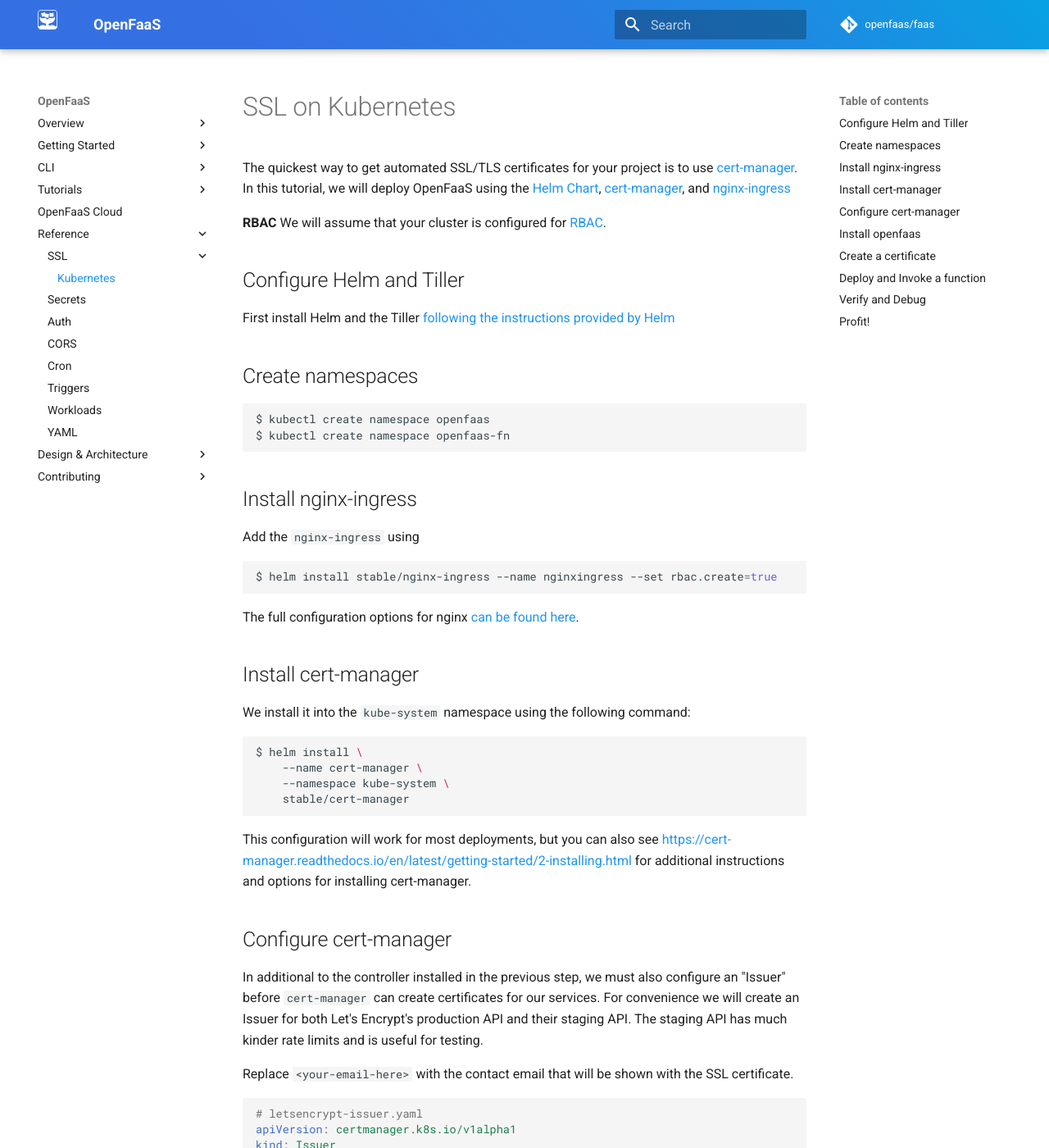
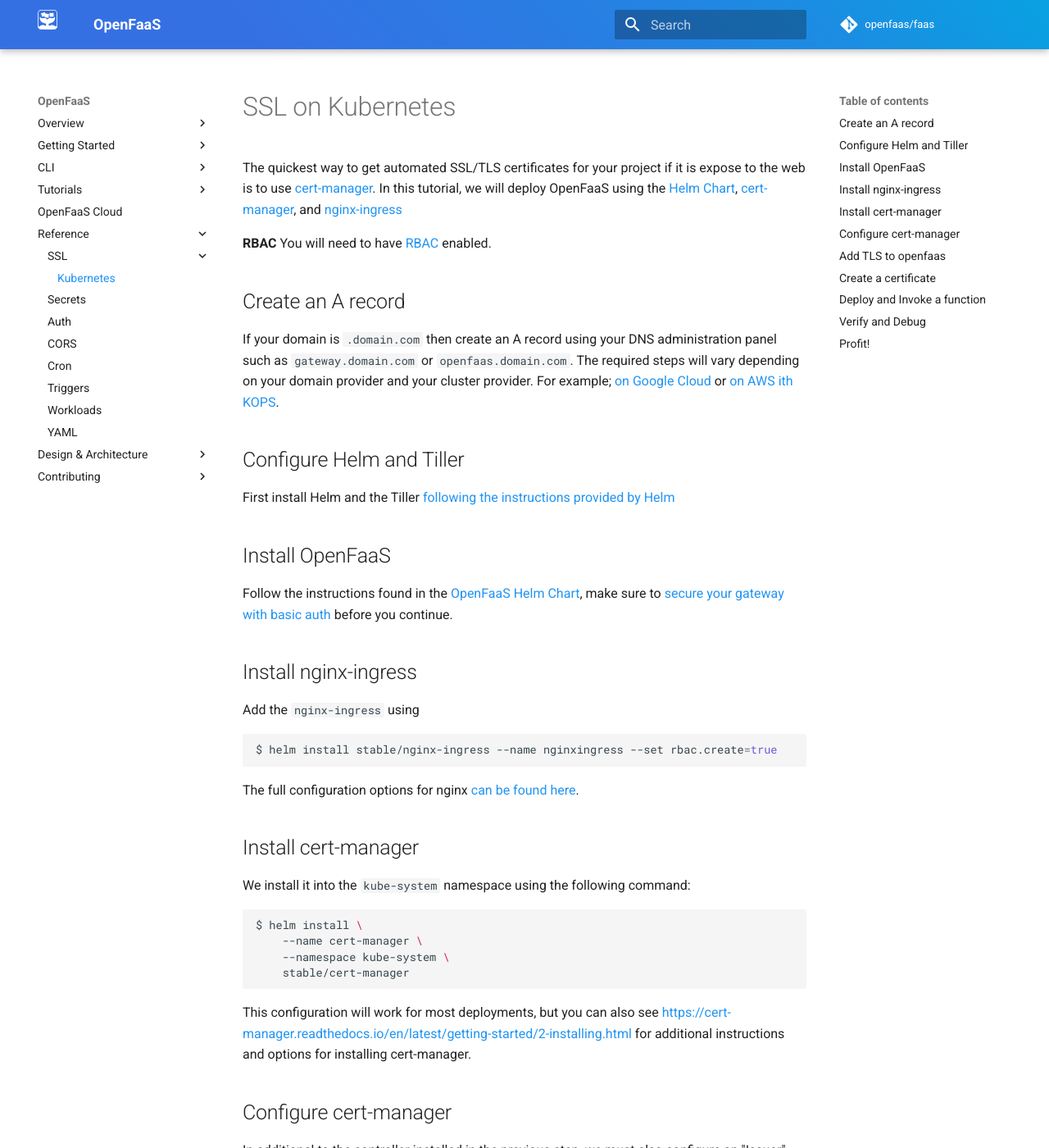
Before and after one commit to openfaas/docs, an MkDocs documentation site: the page built from docs/reference/ssl/kubernetes-with-cert-manager.md, in a window 1280 px wide and 1400 px high. Shown: the whole window at 82% size. Built offline with MkDocs 1.6.1 and Material for MkDocs 9.7.7, drawn with Linux system fonts in a browser that asks for light colours; comment, search, counter and statistics services are not loaded; some of the changed text lies outside the part shown.

Commit message:
Improve language and install instructions
**What**
- Reference the OpenFaaS Helm Chart install instructions instead of
providing new instructions
- Guide the user to use basic auth
- Include missing steps such as DNS registration
- Various language improvements

Signed-off-by: Lucas Roesler <roesler.lucas@gmail.com>

````diff
--- a/docs/reference/ssl/kubernetes-with-cert-manager.md
+++ b/docs/reference/ssl/kubernetes-with-cert-manager.md
@@ -1,19 +1,20 @@
 # SSL on Kubernetes
 
-The quickest way to get automated SSL/TLS certificates for your project is to use [cert-manager][cert-manager]. In this tutorial, we will deploy OpenFaaS using the [Helm Chart][openfaas-helm], [cert-manager][cert-manager], and [nginx-ingress][nginx-ingress]
+The quickest way to get automated SSL/TLS certificates for your project if it is expose to the web is to use [cert-manager][cert-manager]. In this tutorial, we will deploy OpenFaaS using the [Helm Chart][openfaas-helm], [cert-manager][cert-manager], and [nginx-ingress][nginx-ingress]
 
-**RBAC** We will assume that your cluster is configured for [RBAC][k8s-rbac].
+**RBAC** You will need to have [RBAC][k8s-rbac] enabled.
+
+## Create an A record
+
+If your domain is `.domain.com` then create an A record using your DNS administration panel such as `gateway.domain.com` or `openfaas.domain.com`. The required steps will vary depending on your domain provider and your cluster provider. For example; [on Google Cloud](https://cloud.google.com/kubernetes-engine/docs/tutorials/configuring-domain-name-static-ip) or [on AWS ith KOPS](https://kubernetes.io/docs/setup/custom-cloud/kops/#2-5-create-a-route53-domain-for-your-cluster).
 
 ## Configure Helm and Tiller
 
 First install Helm and the Tiller [following the instructions provided by Helm][helm-install]
 
-## Create namespaces
+## Install OpenFaaS
 
-```sh
-$ kubectl create namespace openfaas
-$ kubectl create namespace openfaas-fn
-```
+Follow the instructions found in the [OpenFaaS Helm Chart](https://github.com/openfaas/faas-netes/tree/master/chart/openfaas#deploy-openfaas), make sure to [secure your gateway with basic auth](https://github.com/openfaas/faas-netes/tree/master/chart/openfaas#secure-the-gateway-administrative-api-and-ui-with-basic-auth) before you continue.
 
 ## Install nginx-ingress
 
@@ -40,7 +41,7 @@ This configuration will work for most deployments, but you can also see https://
 
 ## Configure cert-manager
 
-In additional to the controller installed in the previous step, we must also configure an "Issuer" before `cert-manager` can create certificates for our services. For convenience we will create an Issuer for both Let's Encrypt's production API and their staging API. The staging API has much kinder rate limits and is useful for testing.
+In additional to the controller installed in the previous step, we must also configure an "Issuer" before `cert-manager` can create certificates for our services. For convenience we will create an Issuer for both Let's Encrypt's production API and their staging API. The staging API has much higher rate limits. We will use it to issue a test certificate before switching over to a production certificate if everything works as expected.
 
 Replace `<your-email-here>` with the contact email that will be shown with the SSL certificate.
 
@@ -84,18 +85,17 @@ $ kubectl apply -f letsencrypt-issuer.yaml
 
 This will allow `cert-manager` to automatically provision Certificates just in the `openfaas` namespace.
 
-## Install openfaas
+## Add TLS to openfaas
 
 The OpenFaaS Helm Chart already supports the nginx-ingress, but we want to customize it further. This is easiest with a custom values file. Below, we enable and configure the ingress object to use our certificate and expose just the gateway
 
 ```yaml
 # tls.yml
-functionNamespace: openfaas-fn
 ingress:
     enabled: true
     annotations:
         kubernetes.io/ingress.class: nginx
-        certmanager.k8s.io/cluster-issuer: letsencrypt-prod
+        certmanager.k8s.io/cluster-issuer: letsencrypt-staging
     ingress:
         tls:
         - hosts:
@@ -108,19 +108,18 @@ ingress:
             path: /
 ```
 
+
 ```sh
-$ helm repo add openfaas https://openfaas.github.io/faas-netes/
-$ helm repo update
 $ helm upgrade openfaas \
-    --install \
     --namespace openfaas \
+    ----reuse-values \
     --values tls.yml \
     openfaas/openfaas
 ```
 
 ## Create a certificate
 
-Finally, we can create the Certificate resource which triggers the actual creation of the certificate by `cert-manager`
+Finally, we can create the Certificate resource which triggers the actual creation of the certificate by `cert-manager`, edit the file below and replace the text `openfaas.mydomain.com` with your address for the API Gateway.
 
 ```yaml
 # openfaas-crt.yaml
@@ -147,14 +146,21 @@ spec:
 $ kubectl apply -f openfaas-crt.yaml
 ```
 
+You can validate that certificate has been obtained successfully using
+
+```sh
+$ kubectl describe certificate openfaas-crt
+```
+
+If it was successful you can change to the production Let's Encrypt issuer by replacing `letsencrypt-staging` with `letsencrypt-prod` in the Certificate object.
+
 ## Deploy and Invoke a function
 
-In your projects containing OpenFaaS functions, you can now update the `provider` defined in the `stack.yaml` to be
+In your projects containing OpenFaaS functions, you can now deploy using your domain as the gateway, replace `openfaas.mydomain.com` with your domain as well as adding the username and password you created when you deployed OpenFaaS.
 
-```yaml
-provider:
-  name: faas
-  gateway: https://openfaas.mydomain.com
+```sh
+faas-cli login --gateway https://openfaas.mydomain.com --username <username> --password <password>
+faas-cli deploy --gateway https://openfaas.mydomain.com
 ```
 
 ## Verify and Debug
````
Also changed, not shown: other parts of docs/reference/ssl/kubernetes-with-cert-manager.md (+1 -1 lines).
